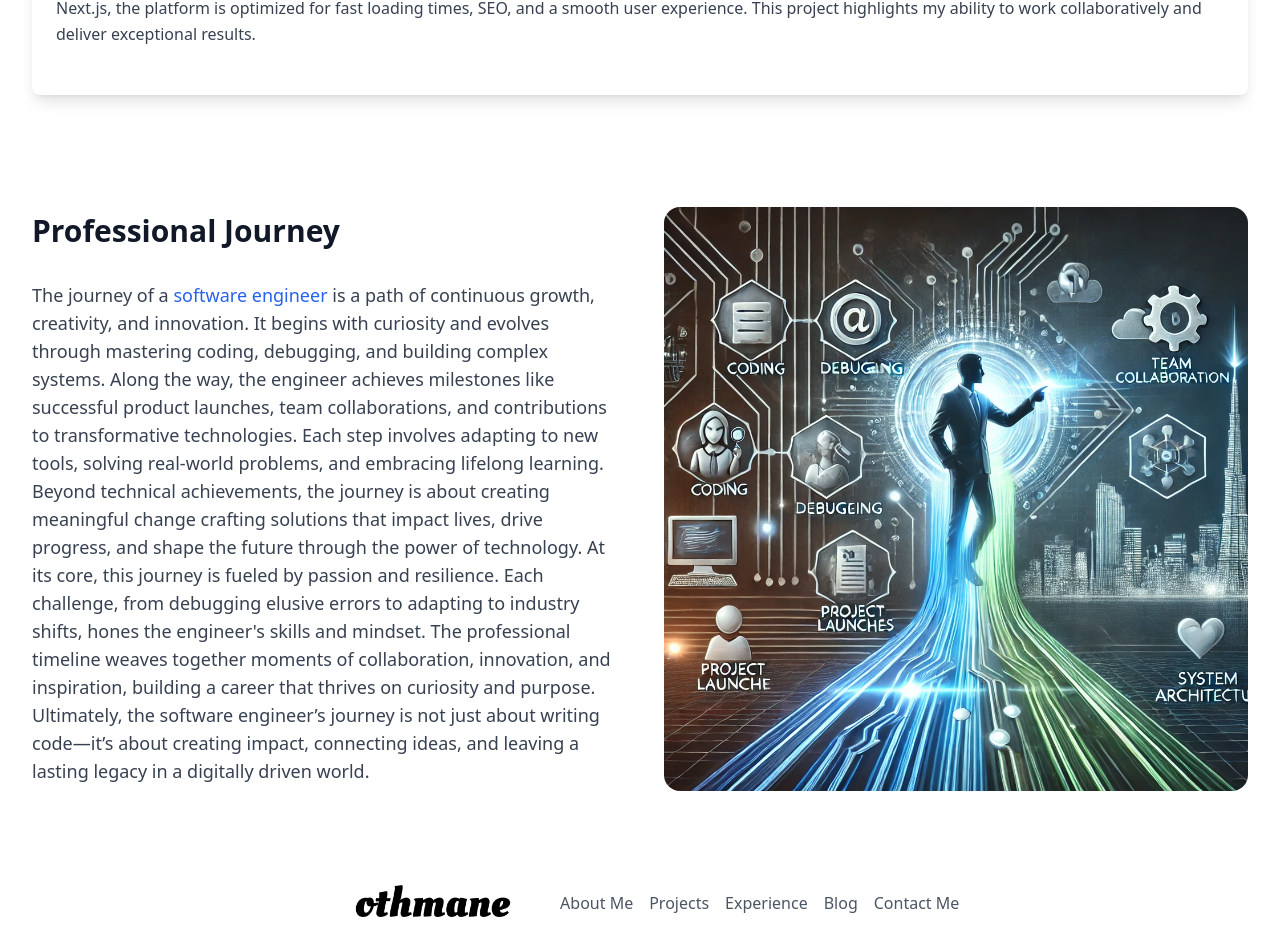
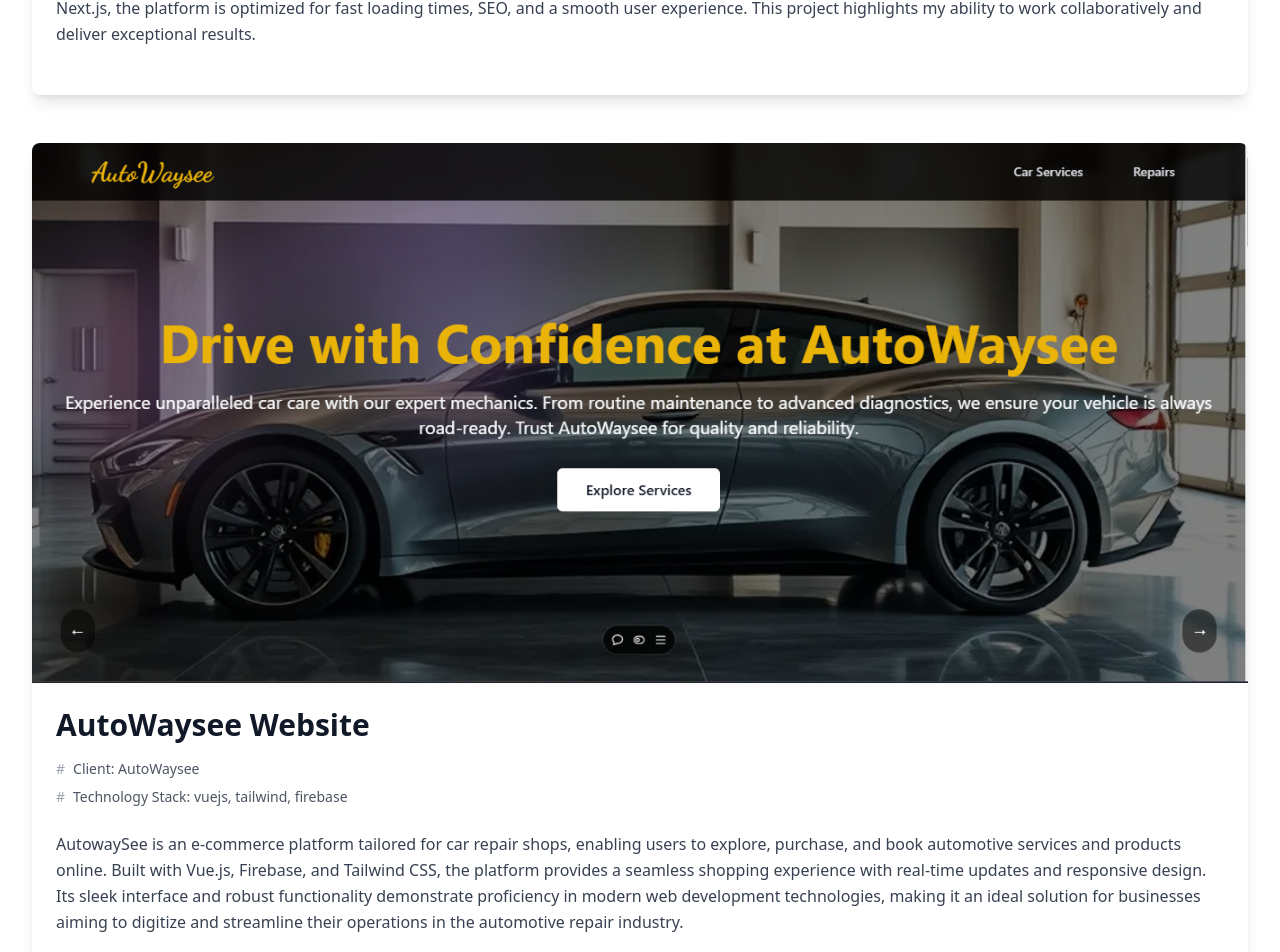
Before and after one commit to Othmane-aoubid/portfolio, a Vue app: page / in a window 1280 px wide. Shown: the part 4370-5322 px from the top of the page. Built offline with nearby package versions, Linux system fonts and the light colour scheme.

Commit message:
added the fourth project

```diff
--- a/src/components/showcase/ShowcaseSection.vue
+++ b/src/components/showcase/ShowcaseSection.vue
@@ -126,6 +126,7 @@
           </div> -->
         </div>
       </div>
+
       <div class="bg-white rounded-lg overflow-hidden shadow-lg">
         <img
           src="../../assets/images/Offzoneagency.png"
@@ -183,6 +184,67 @@
           </div> -->
         </div>
       </div>
+      <div class="bg-white rounded-lg overflow-hidden shadow-lg">
+        <img
+          src="../../assets/images/autorepairshop.png"
+          alt="auto repair shop"
+          class="w-full h-auto object-cover"
+        />
+        <div class="p-6">
+          <h2
+            class="text-2xl sm:text-3xl font-bold text-gray-900 mb-4 text-left"
+          >
+            AutoWaysee Website
+          </h2>
+          <div class="space-y-2 mb-6">
+            <div class="flex items-center text-sm text-gray-600">
+              <span class="text-gray-400 mr-2">#</span>
+              <span>Client: AutoWaysee</span>
+            </div>
+            <!-- <div class="flex items-center text-sm text-gray-600">
+              <span class="text-gray-400 mr-2">#</span>
+              <span>Date: June 2023</span>
+            </div> -->
+            <div class="flex items-center text-sm text-gray-600">
+              <span class="text-gray-400 mr-2">#</span>
+              <span>Technology Stack: vuejs, tailwind, firebase</span>
+            </div>
+          </div>
+          <p class="text-gray-700 leading-relaxed mb-6 text-left">
+            AutowaySee is an e-commerce platform tailored for car repair shops,
+            enabling users to explore, purchase, and book automotive services
+            and products online. Built with Vue.js, Firebase, and Tailwind CSS,
+            the platform provides a seamless shopping experience with real-time
+            updates and responsive design. Its sleek interface and robust
+            functionality demonstrate proficiency in modern web development
+            technologies, making it an ideal solution for businesses aiming to
+            digitize and streamline their operations in the automotive repair
+            industry.
+          </p>
+          <!-- <div class="mt-auto text-left">
+            <a
+              href="#"
+              class="inline-flex items-center text-blue-600 hover:text-blue-800"
+            >
+              View Project
+              <svg
+                class="w-4 h-4 ml-1"
+                viewBox="0 0 24 24"
+                fill="none"
+                xmlns="http://www.w3.org/2000/svg"
+              >
+                <path
+                  d="M9 5L16 12L9 19"
+                  stroke="currentColor"
+                  stroke-width="2"
+                  stroke-linecap="round"
+                  stroke-linejoin="round"
+                />
+              </svg>
+            </a>
+          </div> -->
+        </div>
+      </div>
     </div>
   </section>
 </template>
--- a/src/views/ProjectsView.vue
+++ b/src/views/ProjectsView.vue
@@ -84,6 +84,34 @@
           class="rounded-lg shadow-lg w-full md:w-1/3"
         />
       </div>
+
+      <!-- fourth Project -->
+      <div class="flex flex-col md:flex-row items-start md:items-center gap-6">
+        <div class="flex-1">
+          <h2 class="text-lg md:text-xl font-bold text-gray-800 mb-2">AutoWaysee Website Website</h2>
+          <p class="text-gray-600 text-sm md:text-base mb-4">
+            AutowaySee is an e-commerce platform tailored for car repair shops,
+            enabling users to explore, purchase, and book automotive services
+            and products online. Built with Vue.js, Firebase, and Tailwind CSS,
+            the platform provides a seamless shopping experience with real-time
+            updates and responsive design. Its sleek interface and robust
+            functionality demonstrate proficiency in modern web development
+            technologies, making it an ideal solution for businesses aiming to
+            digitize and streamline their operations in the automotive repair
+            industry.
+          </p>
+          <p class="text-gray-500 text-sm">
+            <span class="font-bold">Client:</span> AutoWaysee Website &nbsp;&nbsp; | &nbsp;&nbsp;
+            <span class="font-bold">Technologies:</span> Vuejs, Tailwind, Firebase
+          </p>
+          <a href="https://autowaysee.vercel.app/" target="_blank" rel="noopener noreferrer" class="text-blue-500 text-sm underline mt-2 inline-block">Check Project →</a>
+        </div>
+        <img
+          src="../assets/images/autorepairshop.png"
+          alt="auto repair shop"
+          class="rounded-lg shadow-lg w-full md:w-1/3"
+        />
+      </div>
     </div>
   </section>
 </template>
```
Also changed, not shown: src/assets/images/autorepairshop.png (added).
